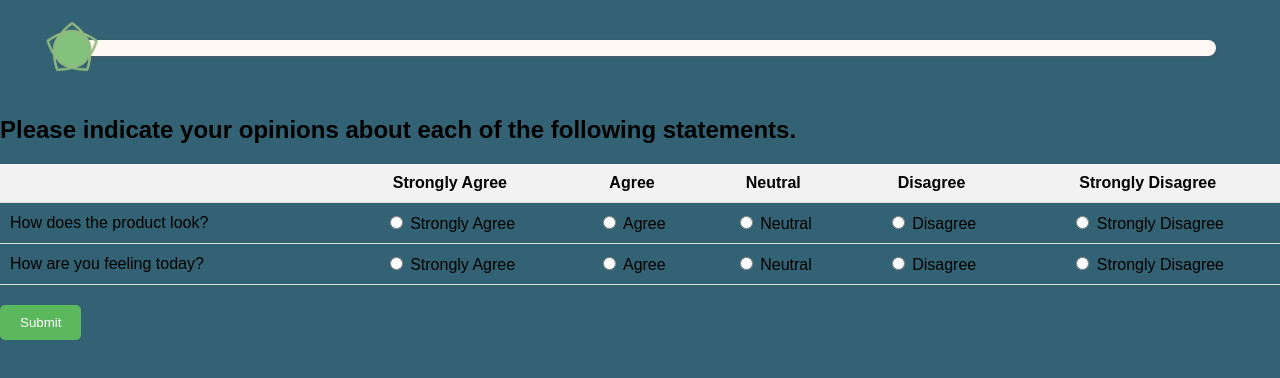
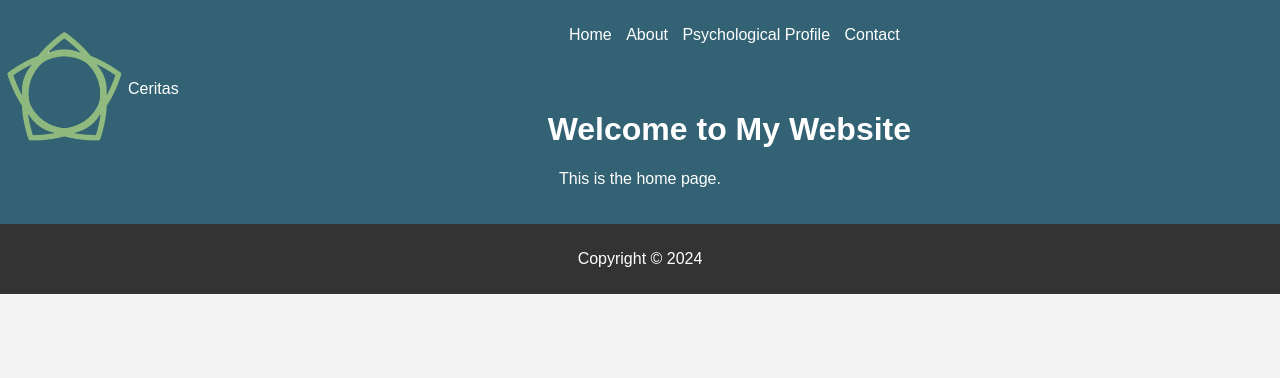
Before and after one commit to AnyaLuLu/Ceritas_Webpage, a plain HTML site: page frontend/index.html in a window 1280 px wide. Drawn offline with Linux system fonts and the light colour scheme.

Commit message:
Adding the landing page and navigation bar

```diff
--- a/frontend/index.html
+++ b/frontend/index.html
@@ -3,35 +3,30 @@
 <head>
     <meta charset="UTF-8">
     <meta name="viewport" content="width=device-width, initial-scale=1.0">
-    <title>Ceritas - Personality Profile</title>
+    <title>Ceritas</title>
     <link rel="stylesheet" href="style.css">
 </head>
 <body>
-    <div class="container">
-        <img src=".\Images\CeritasLogoFilled.png" alt="Image" class="overlay-image">
-        <div id="progress-bar-container">
-            <div id="progress-bar"></div>
-        </div>
-    </div>
-
-
-    <form id="surveyForm">
-        <h2>Please indicate your opinions about each of the following statements.</h2>
-        <table id="surveyTable">
-            <!-- Headings for the table -->
-            <tr>
-                <th></th>
-                <th>Strongly Agree</th>
-                <th>Agree</th>
-                <th>Neutral</th>
-                <th>Disagree</th>
-                <th>Strongly Disagree</th>
-            </tr>
-            <!-- Questions will be inserted here by the setupQuestionnaire function in script.js -->
-        </table>
-        <button type="submit">Submit</button>
-    </form>
-
-    <script src="script.js"></script>
+    <header>
+        <!-- Navigation Bar -->
+        <nav>
+            <ul>
+                <li class="logo">
+                    <a href="index.html"><img src="Images/CeritasLogo.png" alt="Company Logo">Ceritas</a>
+                </li>
+                <li><a href="index.html">Home</a></li>
+                <li><a href="#">About</a></li>
+                <li><a href="questions.html">Psychological Profile</a></li>
+                <li><a href="#">Contact</a></li>
+            </ul>
+        </nav>
+    </header>
+    <main>
+        <h1>Welcome to My Website</h1>
+        <p>This is the home page.</p>
+    </main>
+    <footer>
+        <p>Copyright © 2024</p>
+    </footer>
 </body>
 </html>
--- a/frontend/style.css
+++ b/frontend/style.css
@@ -15,6 +15,65 @@ body {
     width: 100%;
     background-color: var(--ceritas-navy);
 }
+
+/* General body styles */
+body {
+    font-family: Arial, sans-serif;
+    margin: 0;
+    padding: 0;
+    background: #f4f4f4;
+}
+
+/* Header and navigation styles */
+header {
+    background: var(--ceritas-navy);
+    color: #fff;
+    padding: 10px 0;
+    text-align: center;
+}
+
+nav ul .logo {
+    float: left;
+    margin-right: 20px;
+}
+
+nav ul .logo img {
+    vertical-align: middle;
+    width: 10vw; /* 10% of the viewport width */
+}
+
+nav ul {
+    list-style: none;
+    padding: 0;
+}
+
+nav ul li {
+    display: inline;
+    margin-right: 10px;
+}
+
+nav ul li a {
+    color: white;
+    text-decoration: none;
+}
+
+/* Main content area */
+main {
+    background: var(--ceritas-navy);
+    color: #fff;
+    padding: 20px;
+    text-align: center;
+}
+
+/* Footer */
+footer {
+    text-align: center;
+    padding: 10px 0;
+    background: #333;
+    color: white;
+}
+
+
 /*** Progress Bar ***/
 .container {
     position: relative; /* Allows absolute positioning inside */
```
Also changed, not shown: frontend/questions.html (added, +37 -0 lines).
